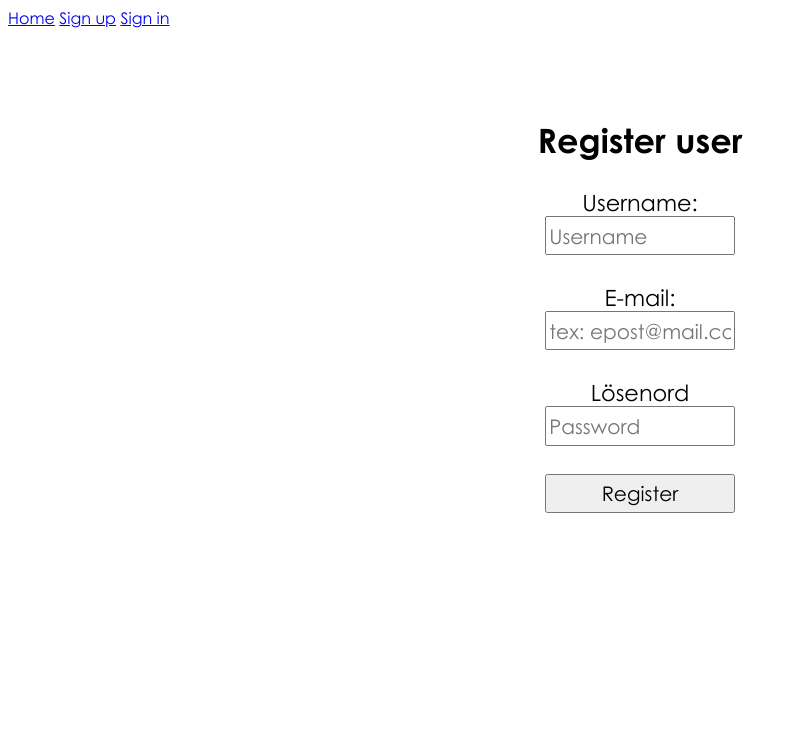
After one commit to Mackemania/bloggHanterare, a PHP site: page /blog_registerUser.php in a window 1280 px wide. The commit adds this page. Shown: the top 736 px of the page, without its empty margins (0-797 px from the left). Run offline with PHP 8.4, Linux system fonts and the light colour scheme.

Commit message:
Edited css and structured form

```diff
--- a/blog_menu.PHP
+++ b/blog_menu.PHP
@@ -3,5 +3,5 @@
 ?>
 
 <a href="index.php">Home</a>
-<a href="blog_register.php">Sign up</a>
+<a href="blog_registerUser.php">Sign up</a>
 <a href="blog_logIn.php">Sign in</a>
--- /dev/null
+++ b/blog_registerUser.php
@@ -0,0 +1,31 @@
+<html>
+	<head>
+		<title>BloggNation</title>
+		<link href="blog_style.css" media="screen" type="text/css" rel="stylesheet"/>
+		<script src="code.js"></script>
+		<script src="ajaxlib.js"></script>
+	</head>
+	<body>
+		<?PHP
+			require_once("blog_menu.php");
+		?>
+		<div id="container">
+			<div id="form">
+				<h2>Register user</h2>
+				<form method="post" action="">
+
+					Username:</br>
+					<input type="text"  id="username" name="username" class="formText" placeholder="Username" autocomplete="off" maxlength="30" required="required"/></br></br>
+
+					E-mail:</br>
+					<input type="email" id="email" name="email" class="formText" placeholder="tex: epost@mail.com" autocomplete="off" maxlength="50" required="required"/></br></br>
+
+					Lösenord</br>
+					<input type="password" id="password" name="password" class="formText" placeholder="Password" autocomplete="off" maxlength="100" required="required"/></br></br>
+
+					<input type="submit" id="registerUser" name="registerUser" class="formButton" value="Register"/>
+			</form>
+			</div>
+		</div>
+	</body>
+</html>
--- a/blog_style.css
+++ b/blog_style.css
@@ -20,7 +20,6 @@
 }
 
 body {
-    background-color: rgba(110, 110, 110, 0.18);
     font-family: CenturyGothic;
 
 }
@@ -39,7 +38,7 @@ select {
 }
 #container {
     text-align: center;
-    padding-top: 10%;
+    margin-top: 5%;
 }
 
 #form {
@@ -47,10 +46,6 @@ select {
     text-align: center;
     float: left;
     font-size: 140%
-}
-
-.modal {
-
 }
 
 .formText {
@@ -61,3 +56,12 @@ select {
     padding-bottom: 0%;
 
 }
+
+.formButton {
+    width: 15%;
+    min-height: 5%;
+    font-size: 90%;
+    padding-top: 0%;
+    padding-bottom: 0%;
+
+}
--- a/index.php
+++ b/index.php
@@ -12,7 +12,7 @@
 
 		<div id="container">
 
-				</div>
+		</div>
 	</body>
 
 </html>
```
Also changed, not shown: blog_reguser.php (deleted, +0 -24 lines).
